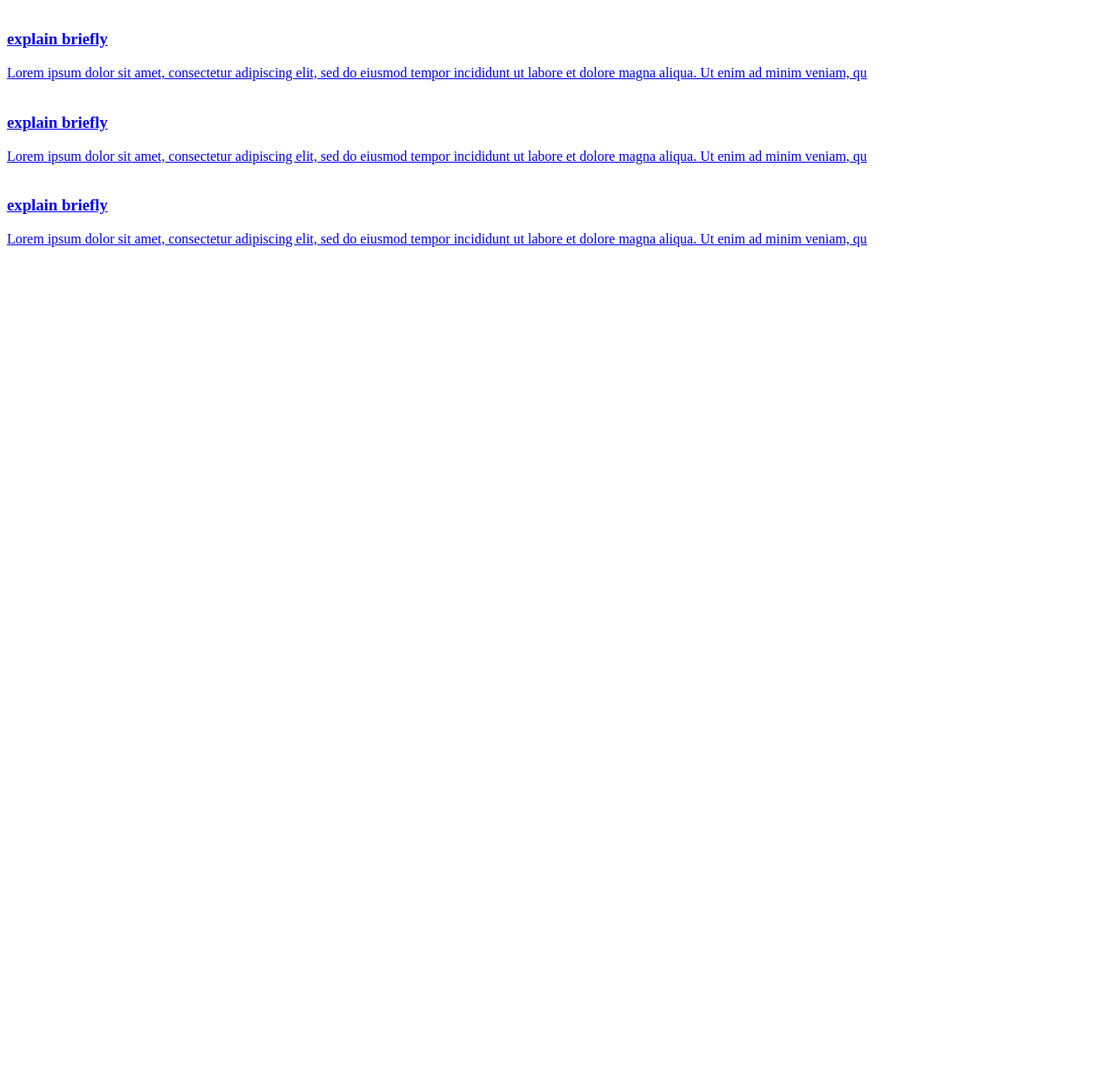
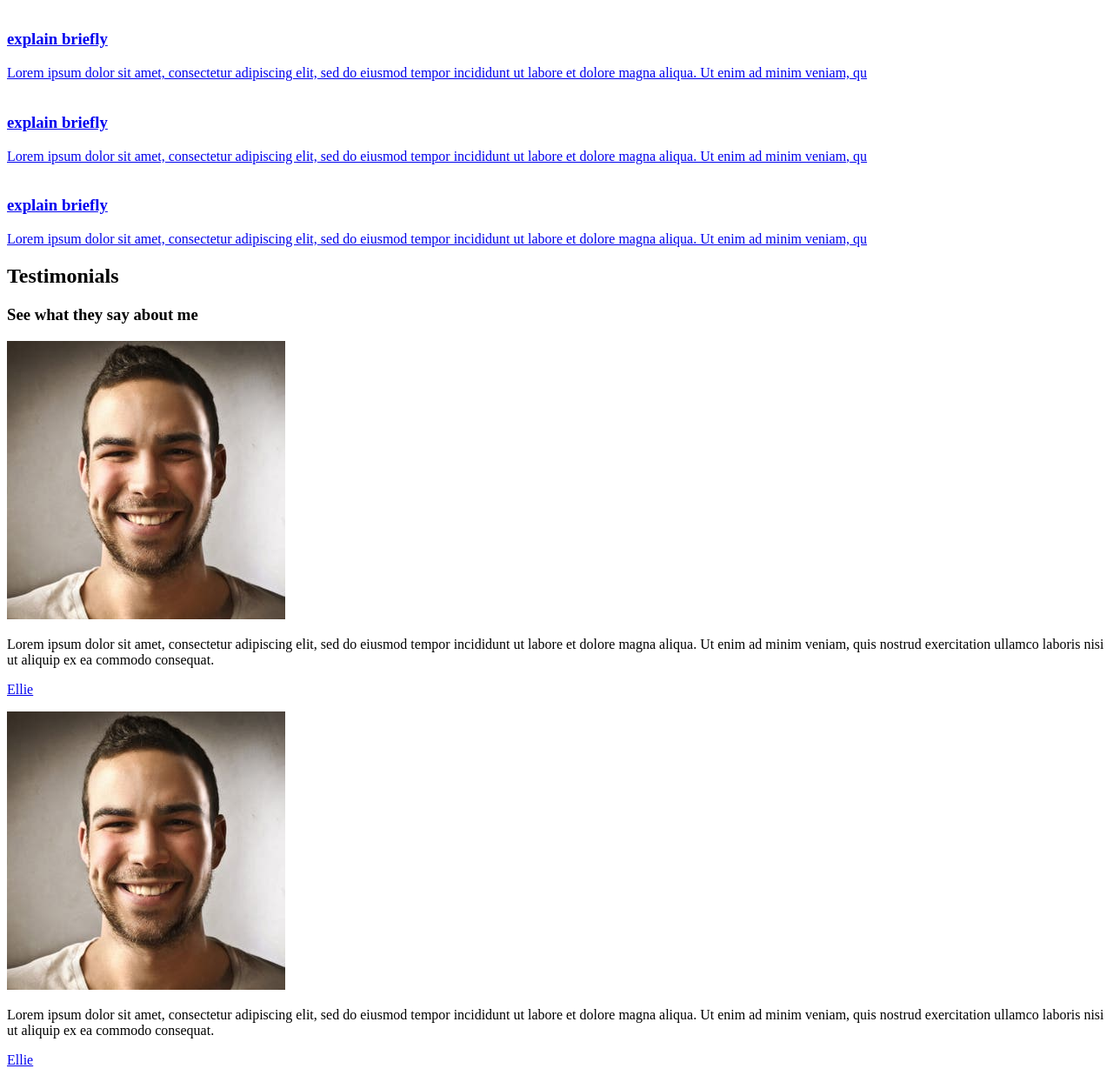
Before and after one commit to jihoo-o/js-basic, a plain HTML site: page index.html in a window 1280 px wide. Shown: the part 3565-4809 px from the top of the page at 87% size. Before the commit the page ends 3857 px from the top, so only its background shows below. Drawn offline with Linux system fonts and the light colour scheme.

Commit message:
HTML: Testimonials

```diff
--- a/index.html
+++ b/index.html
@@ -216,7 +216,22 @@
 
 <!-- Testimonials -->
   <section id="testimonials">
-
+    <h1>Testimonials</h1>
+    <h3>See what they say about me</h3>
+    <div class="testimonial">
+      <img src="testimonials/people1.jpeg" alt="" class="testimonial__avatar">
+      <div class="testimonail_speech-bubble">
+        <p>Lorem ipsum dolor sit amet, consectetur adipiscing elit, sed do eiusmod tempor incididunt ut labore et dolore magna aliqua. Ut enim ad minim veniam, quis nostrud exercitation ullamco laboris nisi ut aliquip ex ea commodo consequat. </p>
+        <p class="name"><a href="#">Ellie</a></p>
+      </div>
+    </div>
+    <div class="testimonial">
+      <img src="testimonials/people1.jpeg" alt="" class="testimonial__avatar">
+      <div class="testimonail_speech-bubble">
+        <p>Lorem ipsum dolor sit amet, consectetur adipiscing elit, sed do eiusmod tempor incididunt ut labore et dolore magna aliqua. Ut enim ad minim veniam, quis nostrud exercitation ullamco laboris nisi ut aliquip ex ea commodo consequat. </p>
+        <p class="name"><a href="#">Ellie</a></p>
+      </div>
+    </div>
   </section>
 
   <!-- Contact -->
```
Also changed, not shown: testimonials/people1.jpeg (added).
